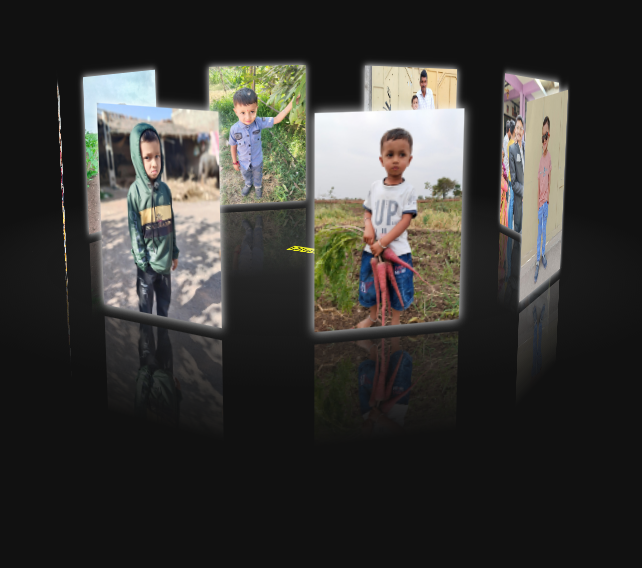
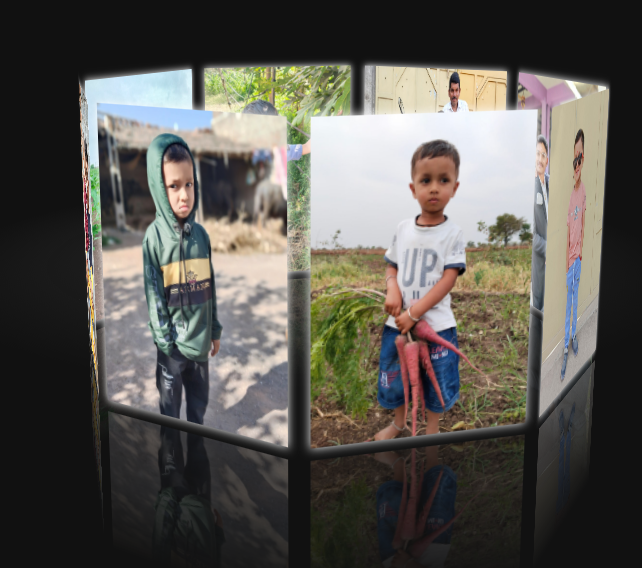
Before and after one commit to vanraj1204y/Dharm-Animation, a plain HTML site: page index.html in a window 1280 px wide. Shown: the part 232-800 px from the top of the page, without its empty margins (331-973 px from the left). Drawn offline with Linux system fonts and the light colour scheme.

Commit message:
css change

```diff
--- a/style.css
+++ b/style.css
@@ -40,8 +40,8 @@ body {
   position: absolute;
   left: 0;
   top: 0;
-  width: 100%;
-  height: 100%;
+  width: 150%;
+  height: 150%;
   line-height: 200px;
   font-size: 50px;
   text-align: center;
@@ -59,8 +59,8 @@ body {
 #drag-container p {
   font-family: Serif;
   position: absolute;
-  top: 100%;
-  left: 50%;
+  top: 150%;
+  left: 75%;
   -webkit-transform: translate(-50%,-50%) rotateX(90deg);
           transform: translate(-50%,-50%) rotateX(90deg);
   color: #fff;
```
